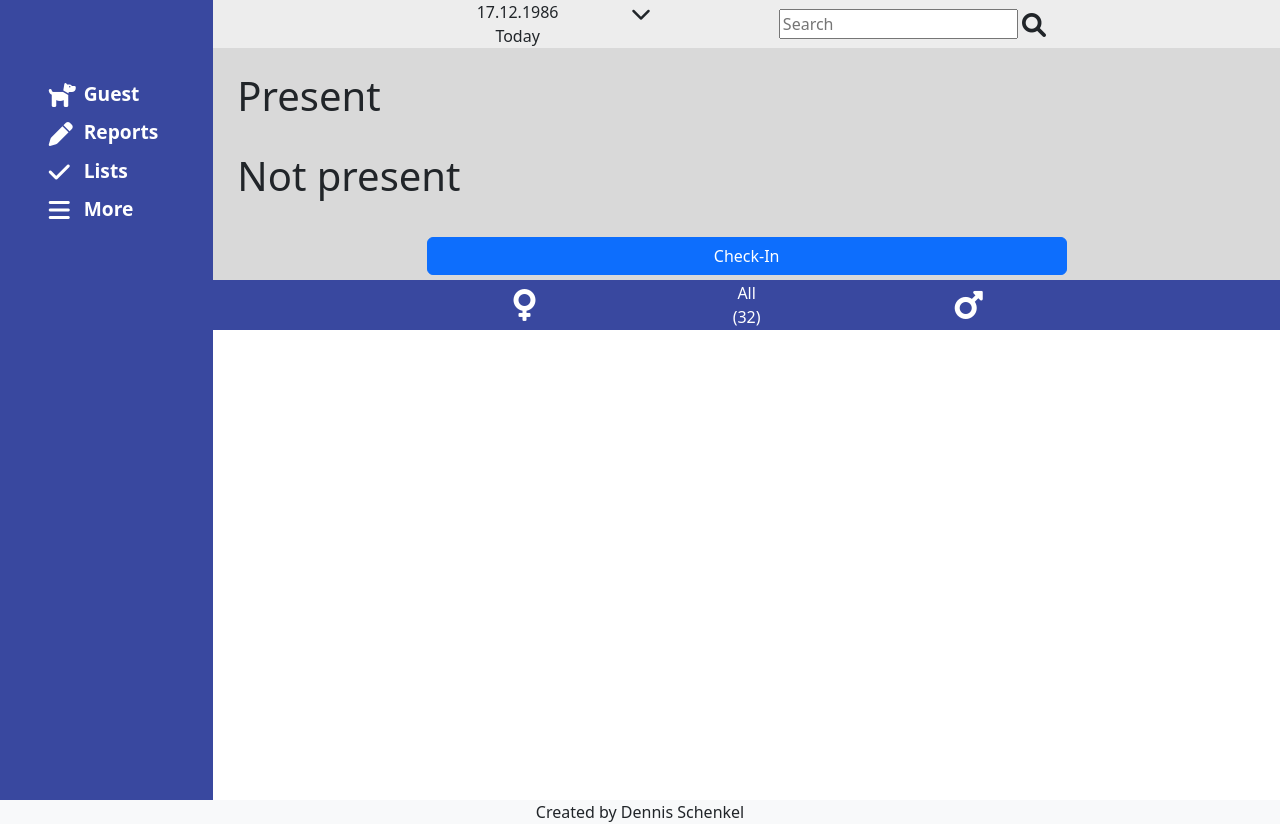
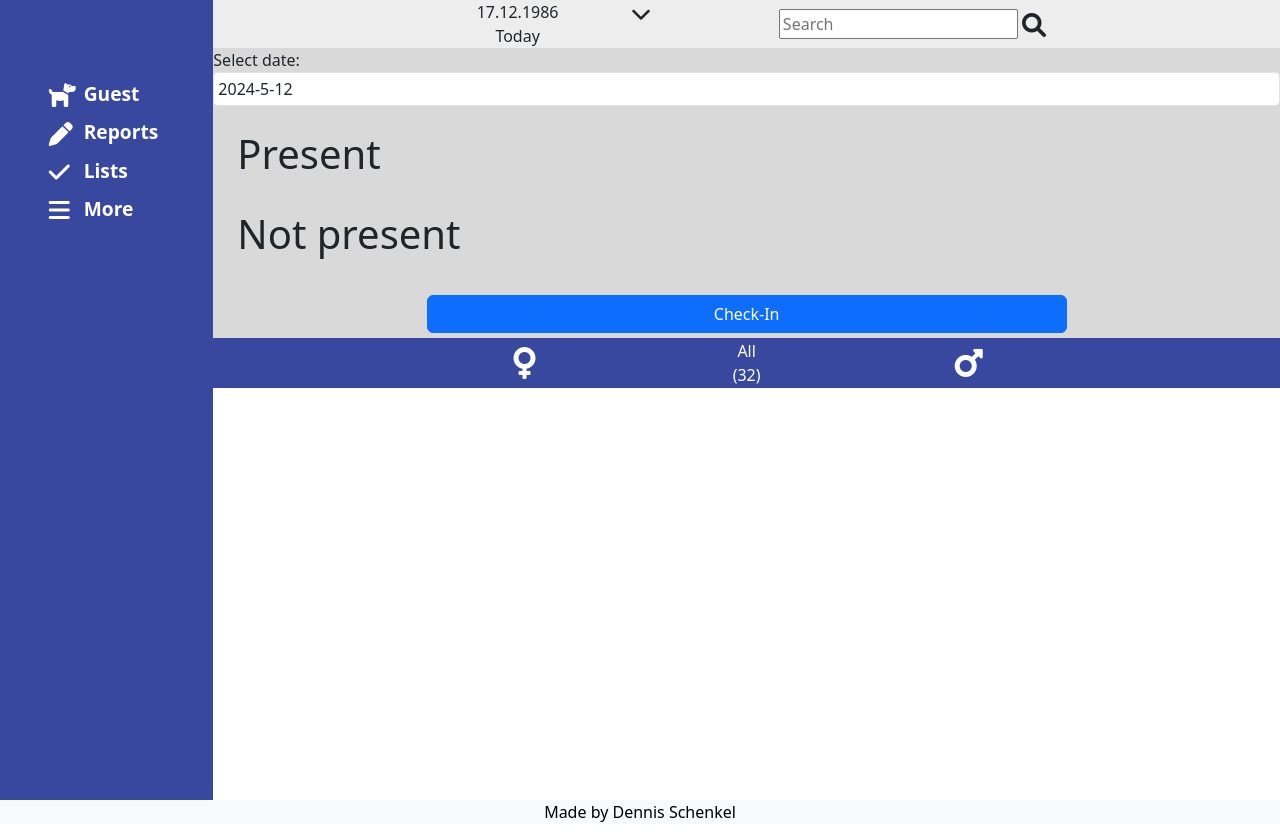
Before and after one commit to DennisSchenkel/PP4-Cityfur, a Django app: page / in a window 1280 px wide. Run offline with Django 4.2, Linux system fonts and the light colour scheme; data that the repository does not hold is empty; some libraries are stand-ins or nearby versions.

Commit message:
Add date picker functionality

```diff
--- a/guests/admin.py
+++ b/guests/admin.py
@@ -5,8 +5,8 @@
 @admin.register(Customer)
 class CustomerAdmin(SummernoteModelAdmin):
 
-    list_display = ('last_name', 'first_name')
-    search_fields = ['first_name', 'last_name', 'guests__first_name', 'id']
+    list_display = ('last_name', 'first_name', 'id')
+    search_fields = ['first_name', 'last_name', 'guests__first_name']
     ### Add search_field for dog name
 
 @admin.register(Guest)
--- /dev/null
+++ b/guests/templates/guests/date_picker.html
@@ -0,0 +1,14 @@
+{% load static %}
+
+{% block date_selector %}
+
+<div class="date-display">
+    <div>
+        <label for="datePicker">Select date:</label>
+        <input type="text" class="form-control datepicker" id="datePicker" value="">
+    </div>
+</div>
+
+{% endblock %}
+
+<script src="{% static '/js/date_picker.js' %}"></script>
--- a/guests/templates/guests/guest_details.html
+++ b/guests/templates/guests/guest_details.html
@@ -1,6 +1,7 @@
 {% extends 'base.html' %}
+{% load static %}
 {% block content %}
-{% load static %}
+
 
 <div class="masthead">
     <div class="container">
--- a/guests/templates/guests/guests_list.html
+++ b/guests/templates/guests/guests_list.html
@@ -2,6 +2,11 @@
 {% load static %}
 
 {% block content %}
+
+
+{% block date_selector %}
+    {% include "./date_picker.html" %}
+{% endblock date_selector %}
 
 <div class="row pt-4 mx-auto container-fluid">
 
--- a/guests/urls.py
+++ b/guests/urls.py
@@ -1,8 +1,9 @@
-from . import views
-from django.urls import include, path
+from .views.guests_list_views import guests_list
+from .views.guest_details_views import guest_details
+from django.urls import path
 
 urlpatterns = [
-    path('', views.guests_list, name='home'),
-    path('guests/', views.guests_list, name='guests_list'),
-    path('guests/<slug:slug>/', views.guest_details, name='guest_details'),
+    path('', guests_list, name='home'),
+    path('guests/', guests_list, name='guests_list'),
+    path('guests/<slug:slug>/', guest_details, name='guest_details'),
 ]
--- a/guests/views.py
+++ /dev/null
@@ -1,33 +0,0 @@
-from django.shortcuts import render, get_object_or_404
-from django.views import generic
-from .models import Guest
-from .models import Presence
-from django.core.paginator import Paginator
-
-# View class for guest list
-def guests_list(request):
-    queryset_guest = Guest.objects.all()
-    queryset_presence = Presence.objects.all()
-    presence = queryset_presence
-    guests = queryset_guest
-
-    context = {'presence_data': presence, 'guests_list': guests}
-
-    return render(
-        request,
-        'guests/guests_list.html',
-        context
-        )
-
-# View function for guest details
-def guest_details(request, slug):
-    queryset = Guest.objects.all()
-    guest = get_object_or_404(queryset, slug=slug)
-
-    context = {'guest': guest}
-
-    return render(
-        request,
-        'guests/guest_details.html',
-        context
-        )
--- /dev/null
+++ b/guests/views/guests_list_views.py
@@ -0,0 +1,18 @@
+from django.shortcuts import render
+from ..models import Guest
+from ..models import Presence
+
+# View class for guest list
+def guests_list(request):
+    queryset_guest = Guest.objects.all()
+    queryset_presence = Presence.objects.all()
+    presence = queryset_presence
+    guests = queryset_guest
+
+    context = {'presence_data': presence, 'guests_list': guests}
+
+    return render(
+        request,
+        './guests/guests_list.html',
+        context
+        )
--- a/static/css/style.css
+++ b/static/css/style.css
@@ -91,7 +91,6 @@
 }
 
 
-
 @media (max-width: 768px) {
     .sidebar {
         display: none; /* Don't show under 768px */
--- /dev/null
+++ b/static/js/date_picker.js
@@ -0,0 +1,22 @@
+
+// Get the current date and set it as the default value for the date picker
+
+// Define the current date
+var currentDate = new Date();
+var day = currentDate.getDate();
+var month = currentDate.getMonth() + 1;
+var year = currentDate.getFullYear();
+var formattedDate = year + '-' + month + '-' + day;
+
+// Set the default value of the date picker to the current date
+$(document).ready(function() {
+    $('#datePicker').val(formattedDate);
+});
+
+// Add calender functionality to the date picker
+$(document).ready(function() {
+    $('.datepicker').datepicker({
+        format: 'yyyy-m-dd',
+        autoclose: true
+    });
+});
--- a/templates/base.html
+++ b/templates/base.html
@@ -16,7 +16,16 @@
     {% bootstrap_css %}
     {% bootstrap_javascript %}
 
-    <script src="{% static 'js/debug.js' %}"></script>
+<!-- jQuery -->
+<script src="https://code.jquery.com/jquery-3.5.1.slim.min.js"></script>
+<!-- Bootstrap JS -->
+<script src="https://stackpath.bootstrapcdn.com/bootstrap/4.5.2/js/bootstrap.min.js"></script>
+<!-- Bootstrap Datepicker CSS -->
+<link href="https://cdnjs.cloudflare.com/ajax/libs/bootstrap-datepicker/1.9.0/css/bootstrap-datepicker.min.css" rel="stylesheet">
+
+<!-- Bootstrap Datepicker JS -->
+<script src="https://cdnjs.cloudflare.com/ajax/libs/bootstrap-datepicker/1.9.0/js/bootstrap-datepicker.min.js"></script>
+
 
     <!-- Custom CSS -->
     <link rel="stylesheet" href="{% static 'css/style.css' %}">
@@ -26,6 +35,7 @@
 </head>
 
 <body>
+
     <!-- Page Structure-->
     <div class="container-fluid row px-0 gx-0">
         <!-- Sidebar left -->
@@ -51,6 +61,7 @@
                 <nav class="row header-menu align-items-center justify-content-center mx-0">
 
                     <!-- Header left column -->
+                    <!-- Menu icon -->
                     <div class="col-3 d-lg-none text-center">
                         <div class="row text-center">
                             <div>
@@ -58,9 +69,6 @@
                             </div>
                         </div>
                     </div>
-
-
-
 
                     <!-- Header center column -->
                     <!-- Date selector -->
@@ -78,13 +86,13 @@
                         <div class="col-5"></div>
                     </div>
 
+
+
                     <!-- Header right column -->
                     <!-- Search icon -->
                     <div class="col-4 d-none d-lg-block text-center align-items-center">
-
-                            <input placeholder="Search"></input>
-                            <span class="fa-solid fa-search fa-xl icon-fa"></span>
-
+                        <input placeholder="Search"></input>
+                        <span class="fa-solid fa-search fa-xl icon-fa"></span>
                     </div>
                     <div class="col-3 d-lg-none text-center">
                         <div class="row align-items-center text-center">
@@ -114,9 +122,9 @@
 
     <!-- Footer -->
     <footer class="footer dark-bg">
-        <p class="text-center">
-           Created by Dennis Schenkel
-        </p>
+        {% block footer %}
+            {% include "footer.html" %}
+        {% endblock footer %}
     </footer>
 </body>
 </html>
--- a/templates/footer.html
+++ b/templates/footer.html
@@ -1,5 +1,4 @@
-{% extends "base.html" %}
 
 {% block copyright %}
-<p class="m-0 text-center text-white">Made by Codde Instituters</p>
+<p class="m-0 text-center text-black">Made by Dennis Schenkel</p>
 {% endblock %}
```
Also changed, not shown: guests/views/guest_details_views.py (added, +15 -0 lines), guests/views/__init__.py (added).
